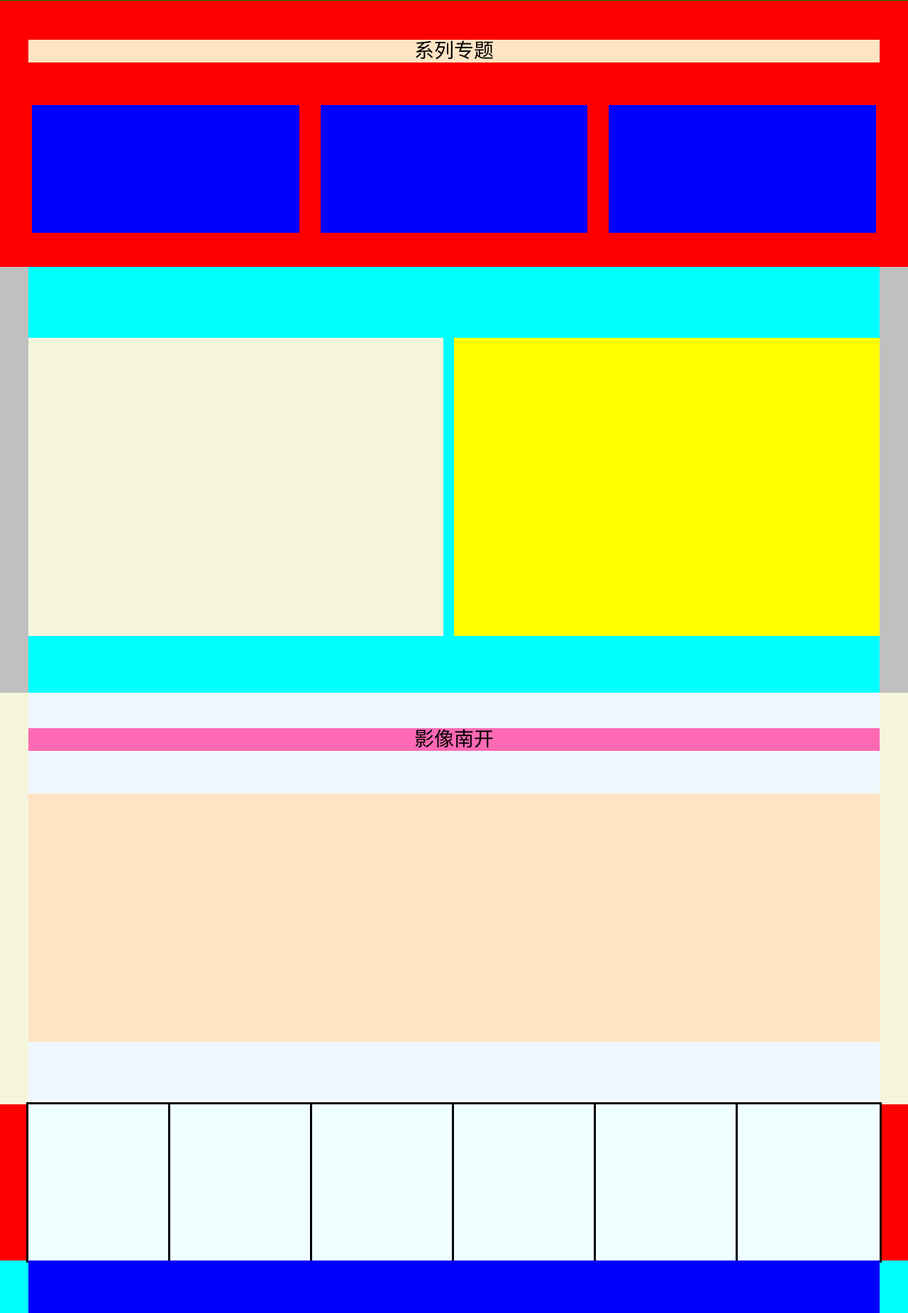
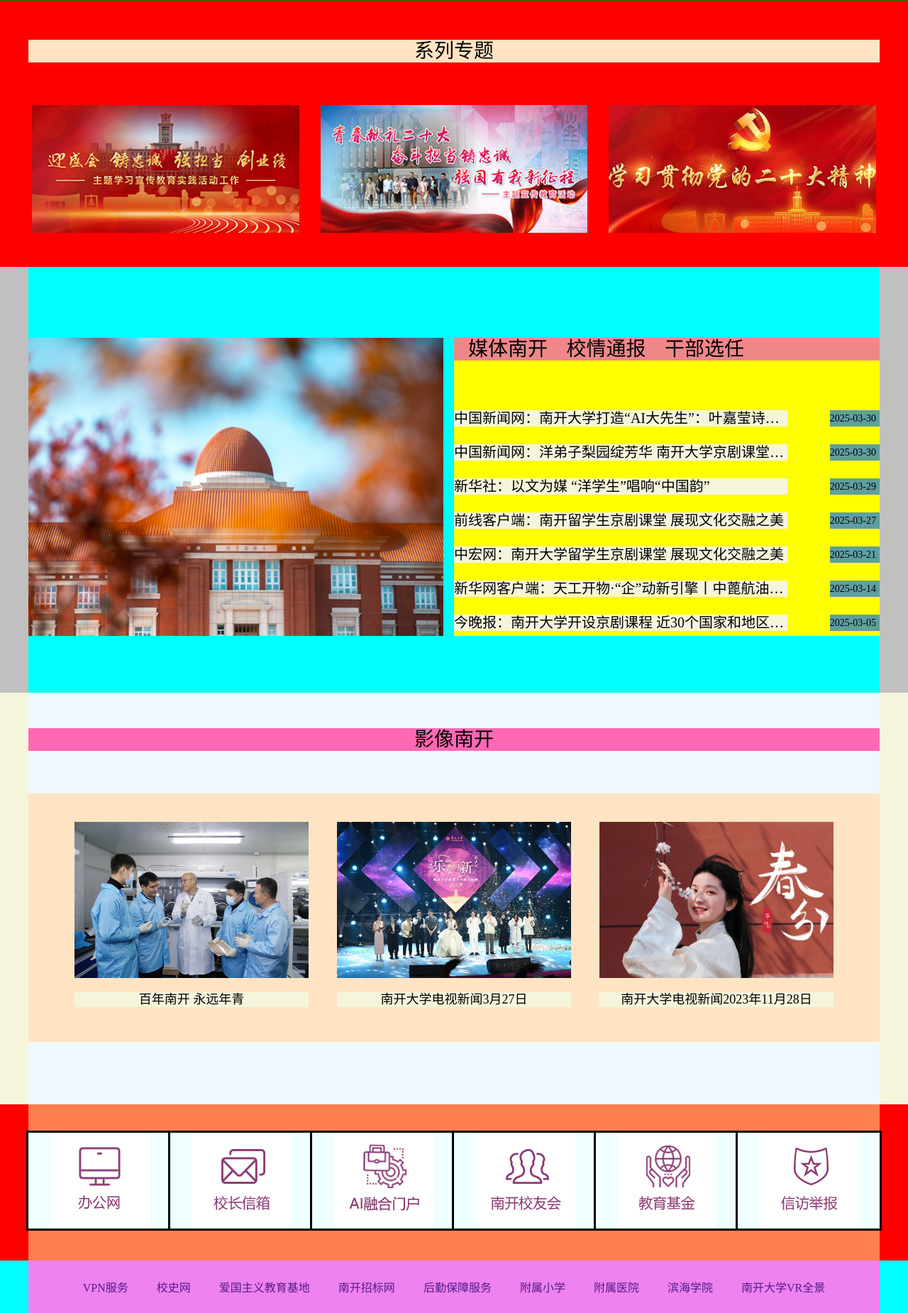
Before and after one commit to kohunglee/emloglab, a PHP site: page /workspace/trywebsite/index.html in a window 1280 px wide. Shown: the part 1512-3362 px from the top of the page at 71% size. Run offline with PHP 8.4, Linux system fonts and the light colour scheme.

Commit message:
add file and mod css

```diff
--- a/workspace/trywebsite/css/main.css
+++ b/workspace/trywebsite/css/main.css
@@ -195,6 +195,10 @@
   padding: 0;
   margin: 0;
 }
+.lastest-three-li {
+  display: inline-block;
+  margin-bottom: 13.5px;
+}
 .lastest-three-time {
   background-color: white;
   width: 45px;
@@ -212,17 +216,13 @@
 }
 .lastest-three-title {
   background-color: #999;
-}
-
-.lastest-three-title {
-  background-color: #999;
   float: right;
-  width: 336px;
+  width: 374px;
   font-size: 16px;
   text-align: justify;
-  padding-block: 5px;
+  padding-block: 2px;
+  padding-left: 29px;
 }
-
 
 /* 系列专题 */
 .special-series {
@@ -254,6 +254,11 @@
   width: 400px;
   margin: 5px;
   height: 180px;
+}
+.series-img {
+  width: 100%;
+  height: 100%;
+  object-fit: cover;
 }
 
 
@@ -290,6 +295,43 @@
   float: left;
   margin-right: 15px;
 }
+.essay-leftimg-img {
+  width: 100%;
+  height: 100%;
+  object-fit: cover;
+}
+.essay-toc-ul {
+  background-color: #e88;
+  padding: 0;
+  margin: 0;
+  padding-left: 20px;
+}
+.essay-toc-li {
+  display: inline-block;
+  font-size: 28px;
+  margin-right: 23px;
+}
+.essayclass-c {
+  margin-top: 70px;
+}
+.essay-title {
+  font-size: 20px;
+  background-color: beige;
+  display: block;
+  width: 470px;
+  text-overflow: ellipsis;
+  overflow: hidden;
+  white-space: nowrap;
+  float: left;
+  margin-bottom: 25px;
+}
+.essay-time {
+  font-size: 14px;
+  float: right;
+  background-color: cadetblue;
+  line-height: 23px;
+  padding-right: 5px;
+}
 
 
 /* 视频 */
@@ -314,6 +356,34 @@
   height: 350px;
   margin-top: 60px;
 }
+.video-ul {
+  list-style: none;
+  padding: 0;
+  margin: 0;
+  display: flex;
+  justify-content: center;
+  padding-top: 40px;
+}
+.video-ul > .video-li:not(:first-child) {
+  margin-left: 40px;
+}
+.video-videoimage {
+  background-color: azure;
+  display: block;
+  width: 330px;
+  height: 220px;
+  object-fit: cover;
+}
+.video-li {
+  display: inline-block;
+}
+.video-videotitle {
+  display: block;
+  background-color: beige;
+  text-align: center;
+  margin-top: 20px;
+  font-size: 18px;
+}
 
 
 /* 图式链接 */
@@ -332,7 +402,18 @@
   background-color: azure;
   width: 200px;
   outline: solid;
+  height: 135px;
+  margin-top: 40px;
+  background-repeat: no-repeat;
+  background-image: url(../image/links.png);
 }
+.imagelinks-card-1 { background-position: center 0px; }
+.imagelinks-card-2 { background-position: center calc(1 * -135px); }
+.imagelinks-card-3 { background-position: center calc(2 * -135px); }
+.imagelinks-card-4 { background-position: center calc(3 * -135px); }
+.imagelinks-card-5 { background-position: center calc(4 * -135px); }
+.imagelinks-card-6 { background-position: center calc(5 * -135px); }
+
 
 /* 页足 */
 .footer {
@@ -347,12 +428,55 @@
 }
 .footer-simplenav {
   height: 75px;
-  background-color: blue;
+  background-color: violet;
+}
+.footer-simplenav-ul {
+  font-size: 16px;
+  list-style: none;
+  margin: 0;
+  padding: 0px;
+  display: flex;
+  justify-content: center;
+  padding-top: 30px;
+}
+.footer-simplenav-li {
+  padding-inline: 20px;
 }
 .footer-links {
   height: 90px;
   background-color: azure;
   margin-top: 35px;
+  display: flex;
+  justify-content: space-between;
+}
+.footer-links div {
+  background-color: coral;
+}
+.footer-logo {
+  width: 270px;
+}
+.footer-logo-img {
+  margin-left: 20px;
+  margin-top: 5px;
+}
+.footer-addr {
+  width: 150px;
+}
+.footer-addr-title {
+  font-size: 16px;
+  line-height: 10px;
+  font-weight: 900;
+}
+.footer-addr-info {
+  font-size: 16px;
+  margin-top: -3px;
+  line-height: 26px;
+}
+.footer-social {
+  width: 250px;
+}
+.footer-sydw {
+  width: 80px;
 }
 .footer-icp {
   height: 30px;
--- a/workspace/trywebsite/index.html
+++ b/workspace/trywebsite/index.html
@@ -194,9 +194,9 @@
         <div class="special-series-c">
             <div class="series-title">系列专题</div>
             <ul class="series-ul">
-                <li class="series-li"><a class="series-a" href=""><img class="series-img" src="" alt=""></a></li>
-                <li class="series-li"><a class="series-a" href=""><img class="series-img" src="" alt=""></a></li>
-                <li class="series-li"><a class="series-a" href=""><img class="series-img" src="" alt=""></a></li>
+                <li class="series-li"><a class="series-a" href=""><img class="series-img" src="./image/list1.jpg" alt=""></a></li>
+                <li class="series-li"><a class="series-a" href=""><img class="series-img" src="./image/list2.jpg" alt=""></a></li>
+                <li class="series-li"><a class="series-a" href=""><img class="series-img" src="./image/list3.jpg" alt=""></a></li>
             </ul>
             <div class="series-progress">
             </div>
@@ -205,41 +205,145 @@
 
     <div class="part essay">
         <div class="essay-c">
-            <div class="essay-leftimg"></div>
+            <div class="essay-leftimg">
+                <a class="essay-leftimg-a" href=""><img class="essay-leftimg-img" src="./image/schoolpic1.jpg" alt=""></a>
+            </div>
             <div class="essay-class-name">
+                <div class="essay-class-toc">
+                    <ul class="essay-toc-ul">
+                        <li class="essay-toc-li">媒体南开</li>
+                        <li class="essay-toc-li">校情通报</li>
+                        <li class="essay-toc-li">干部选任</li>
+                    </ul>
+                </div>
                 <div class="essayclass-c">
-                    <span class="essay-title"></span>
-                    <span class="essay-time"></span>
+                    <span class="essay-title">中国新闻网：南开大学打造“AI大先生”：叶嘉莹诗教遗产将获...</span>
+                    <span class="essay-time">2025-03-30</span>
+                    <span class="essay-title">中国新闻网：洋弟子梨园绽芳华 南开大学京剧课堂架文化桥梁</span>
+                    <span class="essay-time">2025-03-30</span>
+                    <span class="essay-title">新华社：以文为媒 “洋学生”唱响“中国韵”</span>
+                    <span class="essay-time">2025-03-29</span>
+                    <span class="essay-title">前线客户端：南开留学生京剧课堂 展现文化交融之美</span>
+                    <span class="essay-time">2025-03-27</span>
+                    <span class="essay-title">中宏网：南开大学留学生京剧课堂 展现文化交融之美</span>
+                    <span class="essay-time">2025-03-21</span>
+                    <span class="essay-title">新华网客户端：天工开物·“企”动新引擎丨中蓖航油：从团体标...</span>
+                    <span class="essay-time">2025-03-14</span>
+                    <span class="essay-title">今晚报：南开大学开设京剧课程 近30个国家和地区留学生接受准...</span>
+                    <span class="essay-time">2025-03-05</span>
                 </div>
             </div>
         </div>
     </div>
 
+
+
     <div class="part video">
         <div class="video-c">
             <div class="video-cardname">影像南开</div>
-            <div class="video-card"></div>
+            <div class="video-card">
+                <ul class="video-ul">
+                    <li class="video-li">
+                        <a class="essay-leftimg-a" href=""><img class="video-videoimage" src="./image/vedio1.jpg" alt=""></a>
+                        <div class="video-videotitle">百年南开 永远年青</div>
+                    </li>
+                    <li class="video-li">
+                        <a class="essay-leftimg-a" href=""><img class="video-videoimage" src="./image/vedio2.jpg" alt=""></a>
+                        <div class="video-videotitle">南开大学电视新闻3月27日</div>
+                    </li>
+                    <li class="video-li">
+                        <a class="essay-leftimg-a" href=""><img class="video-videoimage" src="./image/vedio3.jpg" alt=""></a>
+                        <div class="video-videotitle">南开大学电视新闻2023年11月28日</div>
+                    </li>
+                </ul>
+            </div>
         </div>
     </div>
 
     <div class="part imagelinks">
         <div class="imagelinks-c">
-            <div class="imagelinks-card"></div>
-            <div class="imagelinks-card"></div>
-            <div class="imagelinks-card"></div>
-            <div class="imagelinks-card"></div>
-            <div class="imagelinks-card"></div>
-            <div class="imagelinks-card"></div>
+            <div class="imagelinks-card imagelinks-card-1">
+                <a class="imagelinks-a" href="javascript:void(0);"></a>
+            </div>
+            <div class="imagelinks-card imagelinks-card-2">
+                <a class="imagelinks-a" href="javascript:void(0);"></a>
+            </div>
+            <div class="imagelinks-card imagelinks-card-3">
+                <a class="imagelinks-a" href="javascript:void(0);"></a>
+            </div>
+            <div class="imagelinks-card imagelinks-card-4">
+                <a class="imagelinks-a" href="javascript:void(0);"></a>
+            </div>
+            <div class="imagelinks-card imagelinks-card-5">
+                <a class="imagelinks-a" href="javascript:void(0);"></a>
+            </div>
+            <div class="imagelinks-card imagelinks-card-6">
+                <a class="imagelinks-a" href="javascript:void(0);"></a>
+            </div>
         </div>
     </div>
 
     <div class="footer">
         <div class="footer-c">
             <div class="footer-simplenav">
-
+                <ul class="footer-simplenav-ul">
+                    <li class="footer-simplenav-li">
+                        <a class="footer-simplenav-a" href="">VPN服务</a>
+                    </li>
+                    <li class="footer-simplenav-li">
+                        <a class="footer-simplenav-a" href="">校史网</a>
+                    </li>
+                    <li class="footer-simplenav-li">
+                        <a class="footer-simplenav-a" href="">爱国主义教育基地</a>
+                    </li>
+                    <li class="footer-simplenav-li">
+                        <a class="footer-simplenav-a" href="">南开招标网</a>
+                    </li>
+                    <li class="footer-simplenav-li">
+                        <a class="footer-simplenav-a" href="">后勤保障服务</a>
+                    </li>
+                    <li class="footer-simplenav-li">
+                        <a class="footer-simplenav-a" href="">附属小学</a>
+                    </li>
+                    <li class="footer-simplenav-li">
+                        <a class="footer-simplenav-a" href="">附属医院</a>
+                    </li>
+                    <li class="footer-simplenav-li">
+                        <a class="footer-simplenav-a" href="">滨海学院</a>
+                    </li>
+                    <li class="footer-simplenav-li">
+                        <a class="footer-simplenav-a" href="">南开大学VR全景</a>
+                    </li>
+                </ul>
             </div>
             <div class="footer-links">
-
+                <div class="footer-logo">
+                    <img class="footer-logo-img" src="./image/logo1.png" alt="">
+                </div>
+                <div class="footer-addr">
+                    <h2 class="footer-addr-title">八里台校区：</h2><div class="footer-addr-info">天津市南开区卫津路94号 [300071]</div>
+                </div>
+                <div class="footer-addr">
+                    <h2 class="footer-addr-title">津南校区：</h2><div class="footer-addr-info">天津海河教育园区同砚路38号 [300350]</div>
+                </div>
+                <div class="footer-addr">
+                    <h2 class="footer-addr-title">泰达校区：</h2><div class="footer-addr-info">天津经济开发区宏达街23号 [300457]</div>
+                </div>
+                <div class="footer-social">
+                    <div class="footer-social-logo">
+                        <a class="footer-social-a" href=""><img class="footer-social-img" src="" alt=""></a>
+                    </div>
+                    <div class="footer-social-logo">
+                        <a class="footer-social-a" href=""><img class="footer-social-img" src="" alt=""></a>
+                    </div>
+                    <div class="footer-social-logo">
+                        <a class="footer-social-a" href=""><img class="footer-social-img" src="" alt=""></a>
+                    </div>
+                    <div class="footer-social-logo">
+                        <a class="footer-social-a" href=""><img class="footer-social-img" src="" alt=""></a>
+                    </div>
+                </div>
+                <div class="footer-sydw"></div>
             </div>
             <div class="footer-icp">
 
@@ -247,5 +351,10 @@
         </div>
     </div>
 
+    <script>
+        [].forEach.call($$("*"),function(a){
+            a.style.outline="1px solid #"+(~~(Math.random()*(1<<24))).toString(16)
+        })
+    </script>
 </body>
 </html>
```
Also changed, not shown: workspace/trywebsite/image/blbl_s.png (added), workspace/trywebsite/image/blue.png (added), workspace/trywebsite/image/douyin_s.png (added), workspace/trywebsite/image/links.png (added), workspace/trywebsite/image/list1.jpg (added), workspace/trywebsite/image/list2.jpg (added), workspace/trywebsite/image/list3.jpg (added), workspace/trywebsite/image/logo1.png (added), workspace/trywebsite/image/schoolpic1.jpg (added), workspace/trywebsite/image/vedio1.jpg (added), workspace/trywebsite/image/vedio2.jpg (added), workspace/trywebsite/image/vedio3.jpg (added), workspace/trywebsite/image/wb_s.png (added), workspace/trywebsite/image/wx_s.png (added).
